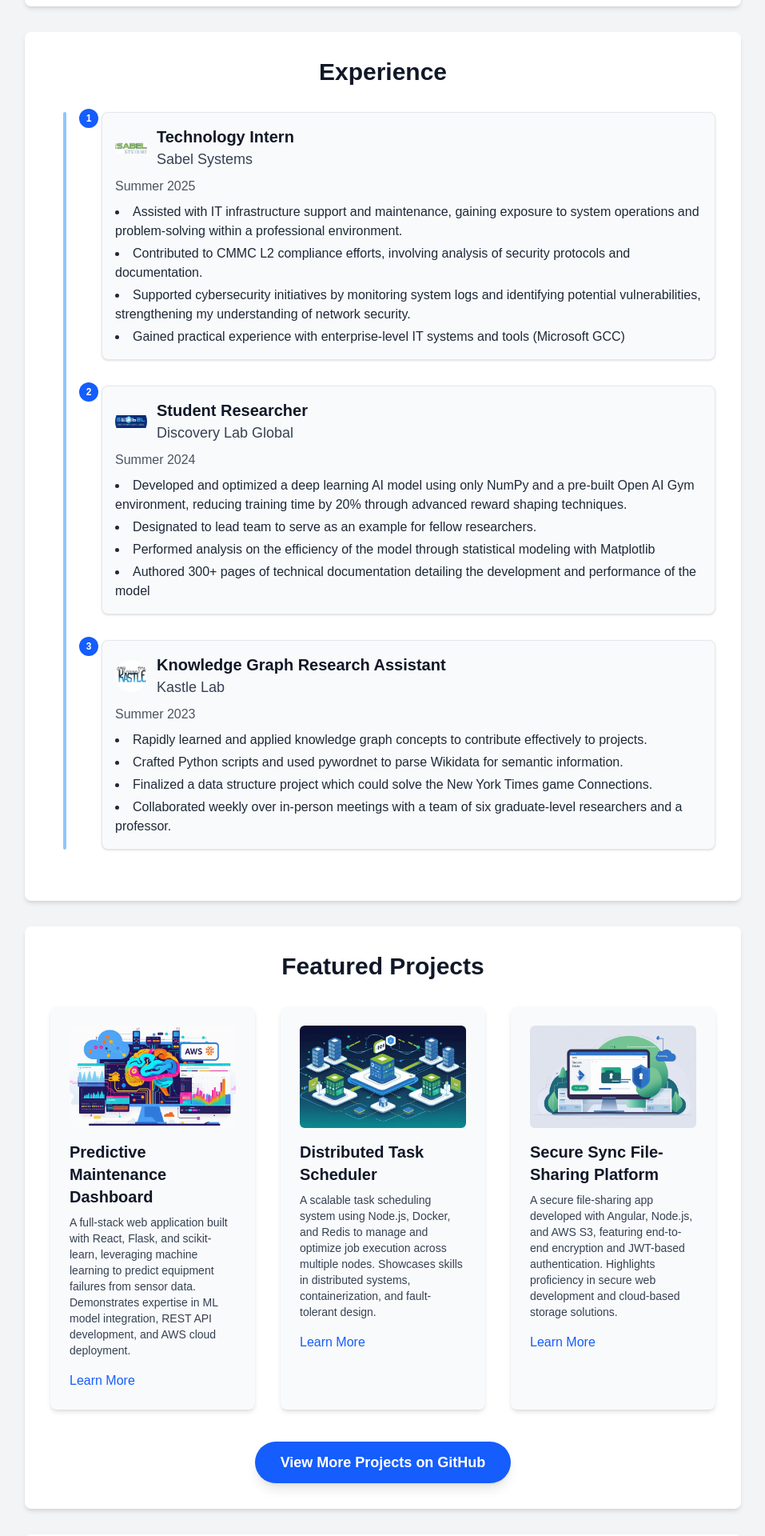
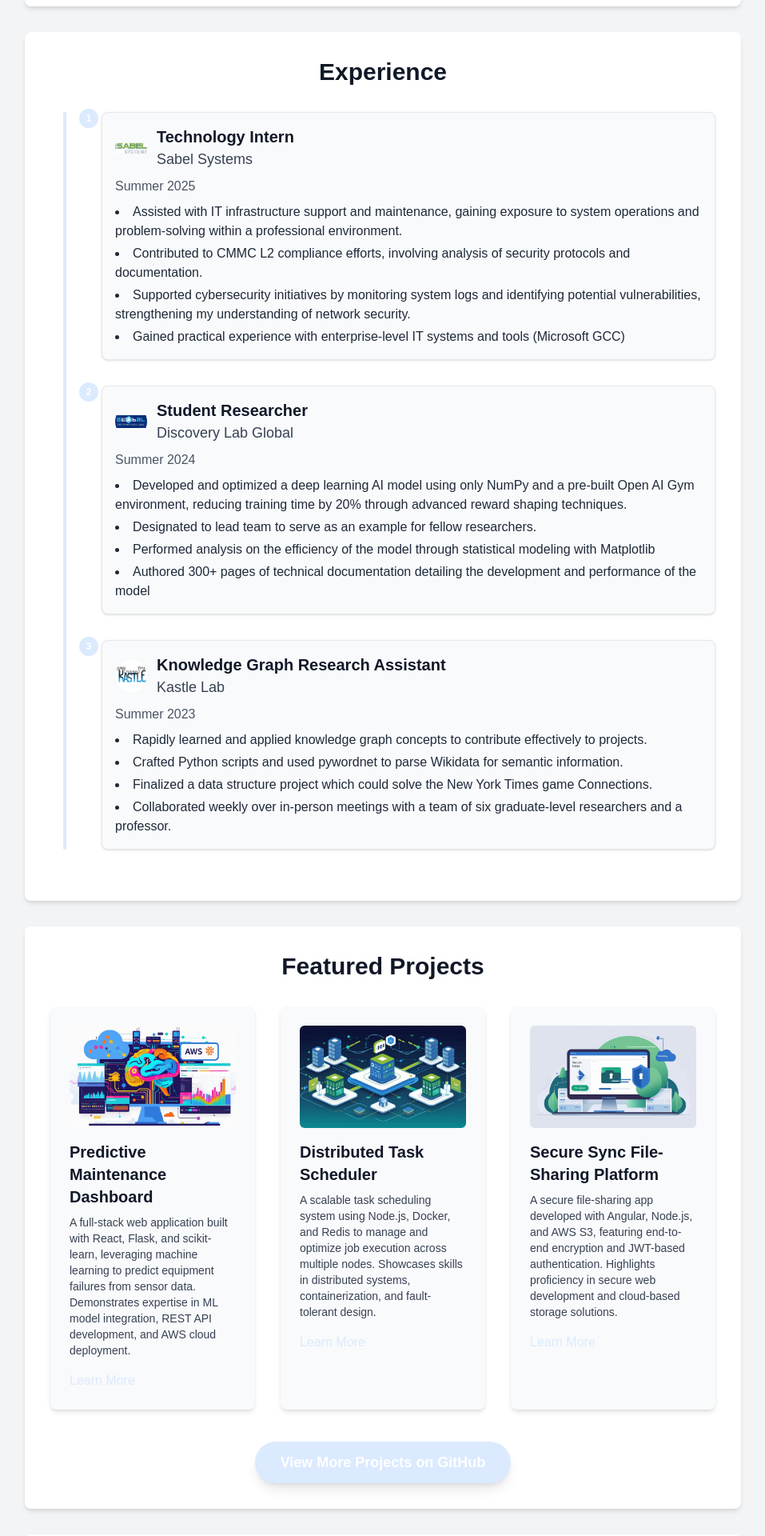
Before and after one commit to Andon-LaFreniere/andon-2025, a Next.js app: page / in a window 1280 px wide. Shown: the part 760-2680 px from the top of the page at 80% size, without its empty margins (161-1118 px from the left). Built offline with nearby package versions, Linux system fonts and the light colour scheme.

Commit message:
change shade of blue

```diff
--- a/app/page.tsx
+++ b/app/page.tsx
@@ -100,7 +100,7 @@ export default function Home() {
                 alt="Andon Lafreniere"
                 className="w-24 h-24 rounded-full object-cover border-4 border-blue-100 shadow-lg transition-all duration-300 group-hover:scale-105 group-hover:shadow-xl"
               />
-              <div className="absolute inset-0 rounded-full bg-blue-500 opacity-0 group-hover:opacity-20 transition-opacity duration-300"></div>
+              <div className="absolute inset-0 rounded-full bg-blue-100 opacity-0 group-hover:opacity-20 transition-opacity duration-300"></div>
             </div>
             <div>
               <h1 className="text-4xl font-bold">Andon Lafreniere</h1>
@@ -120,7 +120,7 @@ export default function Home() {
           <div className="hidden md:flex space-x-3">
             <a
               href="mailto:andonlafreniere2706@gmail.com"
-              className="px-4 py-2 bg-blue-600 text-white rounded-lg hover:bg-blue-600 transition-colors duration-300 font-medium"
+              className="px-4 py-2 bg-blue-100 text-white rounded-lg hover:bg-blue-100 transition-colors duration-300 font-medium"
             >
               Contact Me
             </a>
@@ -168,12 +168,12 @@ export default function Home() {
         <h2 className="text-3xl font-bold text-center mb-8">Experience</h2>
         <div className="relative pl-8"> {/* Container for the timeline effect */}
           {/* Vertical line for the timeline */}
-          <div className="absolute left-4 top-0 bottom-0 w-1 bg-blue-300 rounded-full"></div>
+          <div className="absolute left-4 top-0 bottom-0 w-1 bg-blue-100 rounded-full"></div>
 
           {experience.map((exp, index) => (
             <div key={index} className="mb-8 relative">
               {/* Circle for the timeline point */}
-              <div className="absolute left-1 -top-1 w-6 h-6 bg-blue-600 rounded-full flex items-center justify-center text-white text-xs font-bold z-10">
+              <div className="absolute left-1 -top-1 w-6 h-6 bg-blue-100 rounded-full flex items-center justify-center text-white text-xs font-bold z-10">
                 {index + 1}
               </div>
               <div className="ml-8 p-4 bg-gray-50 rounded-lg shadow-sm border border-gray-200">
@@ -214,7 +214,7 @@ export default function Home() {
 
               <p className="text-gray-700 mb-4 text-sm">{project.description}</p>
               {project.link && (
-                <Link href={project.link} target="_blank" rel="noopener noreferrer" className="text-blue-600 hover:underline font-medium">
+                <Link href={project.link} target="_blank" rel="noopener noreferrer" className="text-blue-100 hover:underline font-medium">
                   Learn More
                 </Link>
               )}
@@ -223,7 +223,7 @@ export default function Home() {
         </div>
 
         <div className="text-center mt-10">
-          <Link href="https://github.com/Andon-LaFreniere" target="_blank" rel="noopener noreferrer" className="inline-block bg-blue-600 text-white py-3 px-8 rounded-full text-lg font-semibold hover:bg-blue-700 transition-colors duration-300 shadow-lg">
+          <Link href="https://github.com/Andon-LaFreniere" target="_blank" rel="noopener noreferrer" className="inline-block bg-blue-100 text-white py-3 px-8 rounded-full text-lg font-semibold hover:bg-blue-100 transition-colors duration-300 shadow-lg">
             View More Projects on GitHub
           </Link>
         </div>
```
